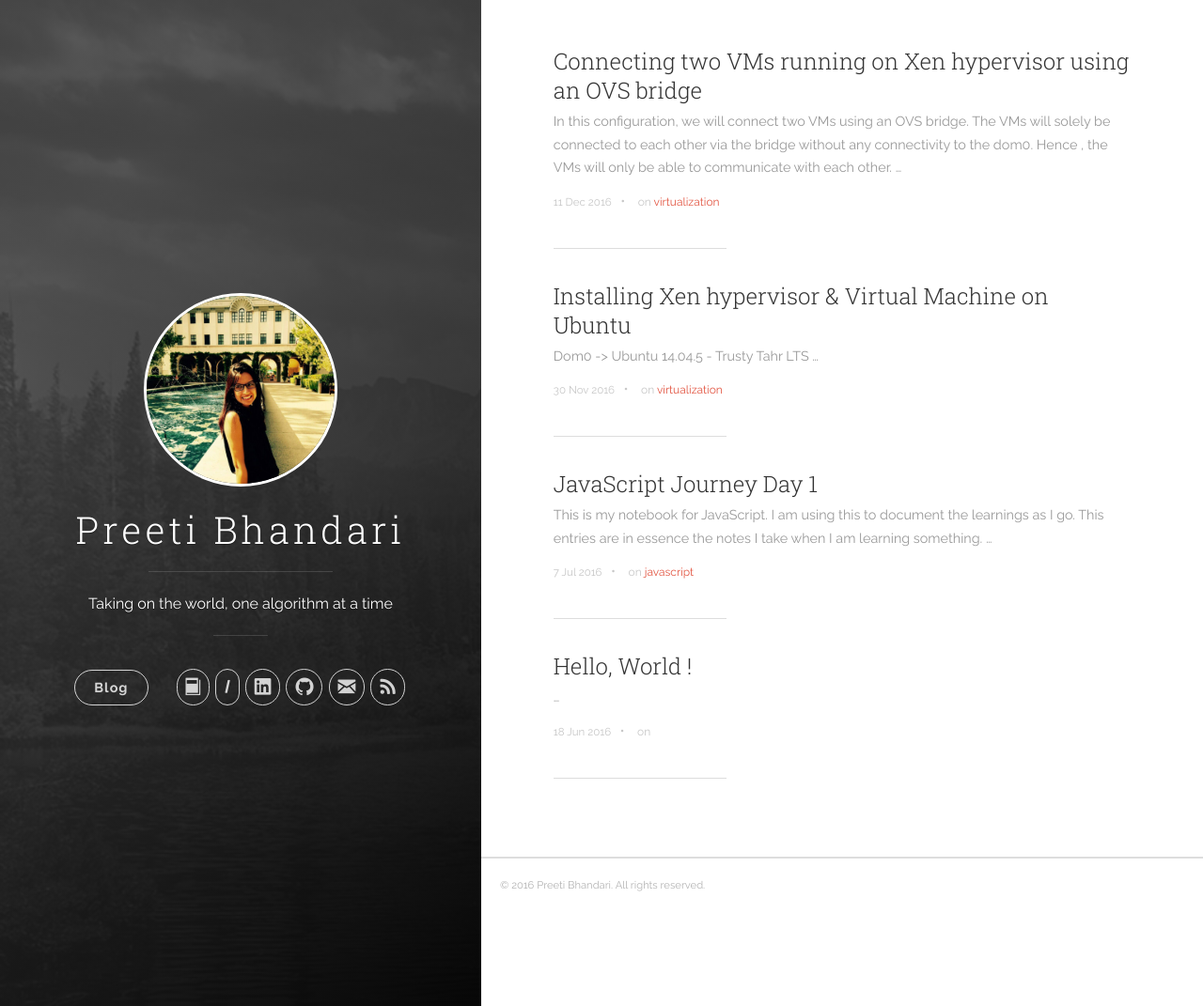
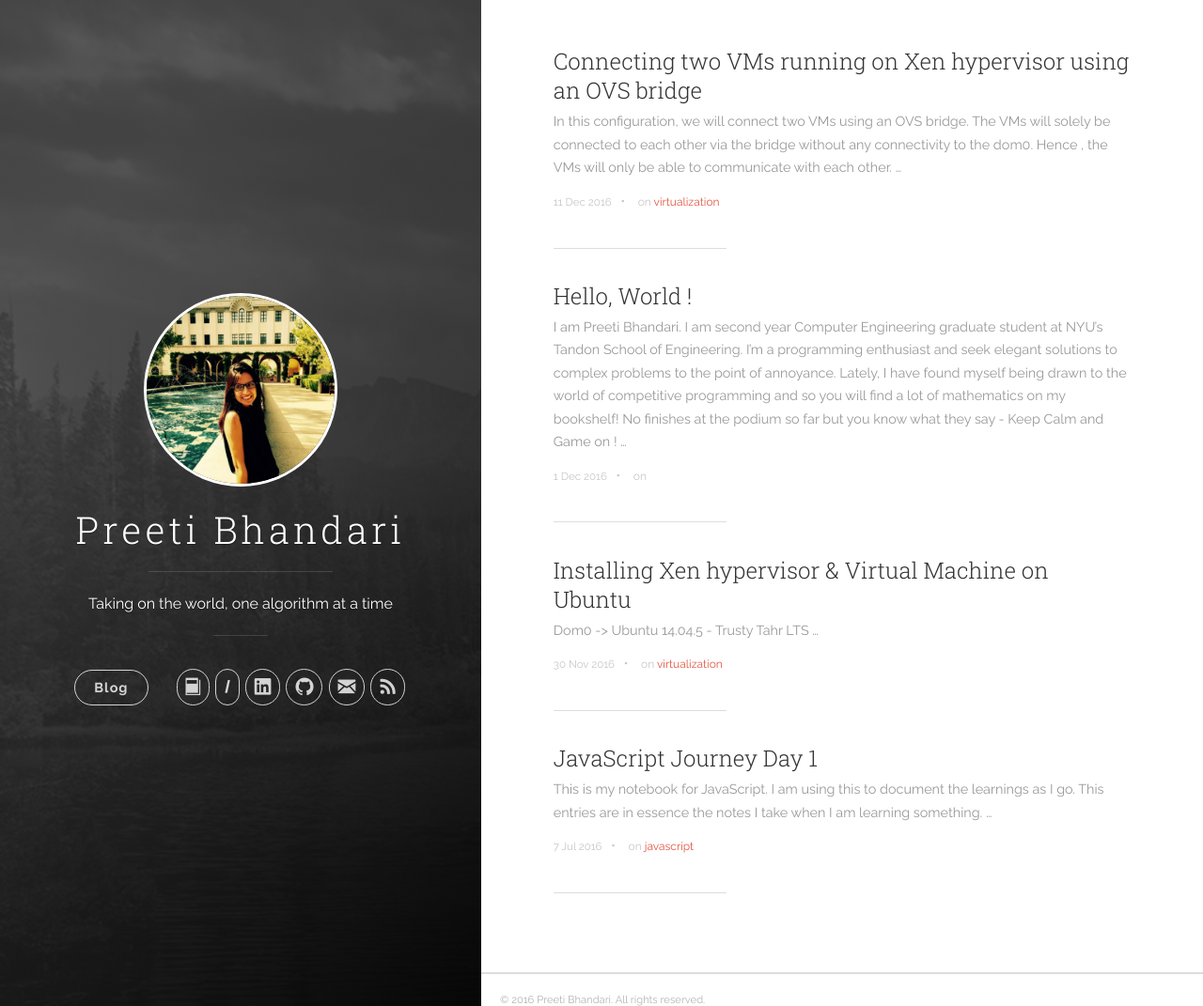
Before and after one commit to preeti1205/preeti1205.github.io, a Jekyll site: the page built from index.html, in a window 1280 px wide and 1071 px high. Shown: the whole window at 94% size. Built offline with Jekyll 4.4.1, drawn with Linux system fonts in a browser that asks for light colours; nearby versions of some CDN libraries; the list of posts is cut into pages by our own code.

Commit message:
new blog

```diff
--- a/_posts/2016-01-08-welcome-to-jekyll.markdown
+++ b/_posts/2016-01-08-welcome-to-jekyll.markdown
@@ -1,5 +1,7 @@
 ---
 title:  "Hello, World !"
-date:   2016-06-18 15:04:23
+date:   2016-12-1 11:04:23
 categories: [jekyll]
 ---
+
+I am Preeti Bhandari. I am second year Computer Engineering graduate student at NYU's Tandon School of Engineering. I'm a programming enthusiast and seek elegant solutions to complex problems to the point of annoyance. Lately, I have found myself being drawn to the world of competitive programming and so you will find a lot of mathematics on my bookshelf! No finishes at the podium so far but you know what they say - Keep Calm and Game on !
```
